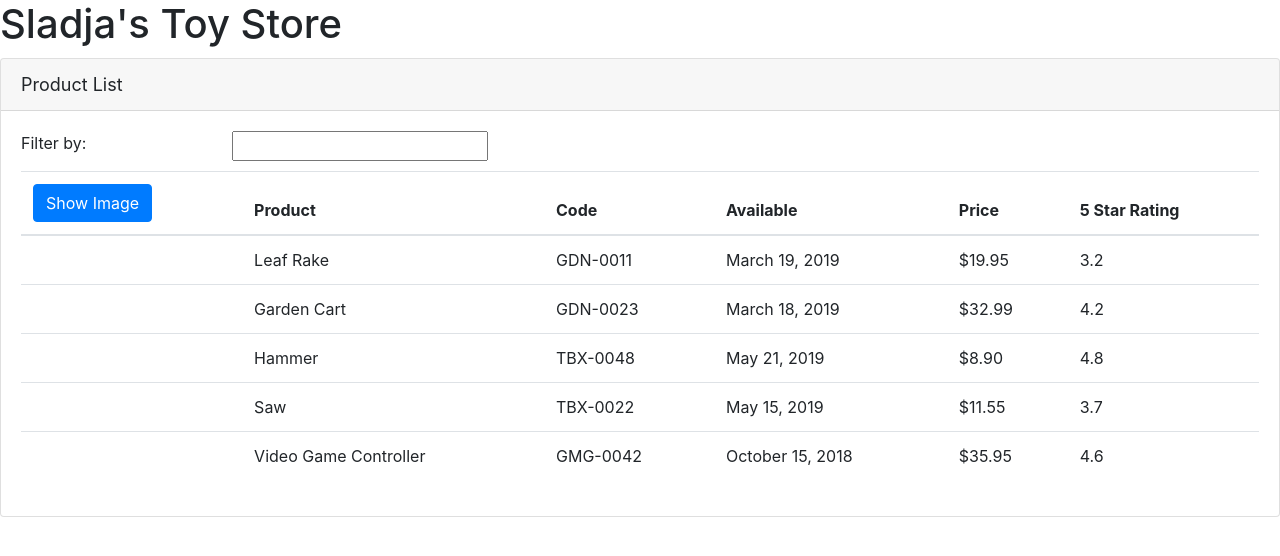
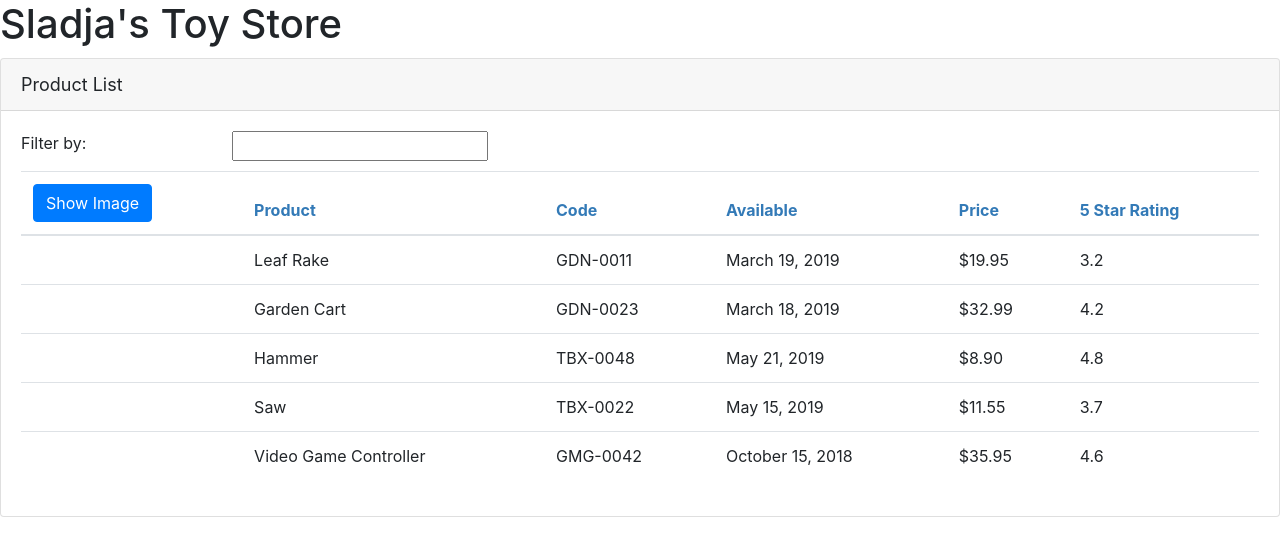
Before and after one commit to mpecicUSA/learning-angular, an Angular app: page / in a window 1280 px wide. Shown: the top 556 px of the page. Built offline with nearby package versions, Linux system fonts and the light colour scheme.

Commit message:
component encapsulated css

```diff
--- /dev/null
+++ b/src/app/products/product-list.component.css
@@ -0,0 +1,3 @@
+thead {
+    color: #337AB7
+}
--- a/src/app/products/product-list.componet.ts
+++ b/src/app/products/product-list.componet.ts
@@ -1,8 +1,9 @@
 import { Component } from '@angular/core';
-
+import { IProduct } from "./product"
 @Component({
     selector: "pm-products",
-    templateUrl: './product-list.component.html'
+    templateUrl: './product-list.component.html',
+    styleUrls: ['./product-list.component.css']
 })
 export class ProductListComponent {
     pageTitle: string = "Product List";
@@ -11,7 +12,7 @@ export class ProductListComponent {
     imageMargin: number = 2;
     filterParams: string = "";
     listFilter: string = "";
-    products: any[] = [
+    products: IProduct[] = [
         {
         "productId": 1,
         "productName": "Leaf Rake",
--- /dev/null
+++ b/src/app/products/product.ts
@@ -0,0 +1,10 @@
+export interface IProduct {
+    productId: number;
+    productName: string;
+    productCode: string;
+    releaseDate: string;
+    price: number;
+    description: string;
+    starRating: number;
+    imageUrl: string
+}
```
